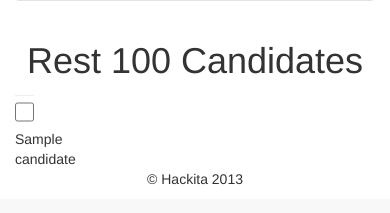
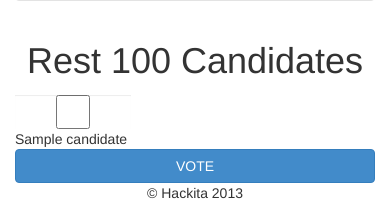
Before and after one commit to AriMeidan/Fantasy-Knesset, a Django app: template votes/templates/votes/index.html in a window 390 px wide. Shown: the part 651-864 px from the top of the page. Before the commit the page ends 836 px from the top, so only its background shows below. Run offline with Django 3.2, Linux system fonts and the light colour scheme; the template is opened without the code that fills it: most values are stand-ins (such as "Sample title", 1, 10 or a date in 2020).

Commit message:
Voting from checkbox in rest100 list are now entered to DB

```diff
--- a/votes/templates/votes/rest100.html
+++ b/votes/templates/votes/rest100.html
@@ -1,12 +1,13 @@
 <div class="container">
     <h1 align="center">Rest 100 Candidates</h1>
-      <form role="form">
+      <form role="form" method="post" action="{% url 'votes:batch_vote' %}" >
+        {% csrf_token %}
         <div class="row">
           {% for candidate in rest100 %}
-          <div class="col-md-3 col-xs-2 text-center">
+          <div class="col-md-3 col-xs-6">
             <div class="row">
              <div class="col-md-1 col-xs-9 text-right">
-              <input type="checkbox" placeholder=".col-xs-2" style="display: inline" class="form-control">
+              <input type="checkbox" name="candidate_checkbox" value="{{candidate.pk}}" placeholder=".col-xs-2" style="display: inline" class="form-control">
              </div>
            <div class="col-md-6 col-xs-9 text-left">
              <span style="display: inline" >{{candidate.name}}</span>
@@ -16,5 +17,6 @@
           </div>
           {% endfor %}
         </div>
+        <input class="btn btn-primary btn-block" type="submit" value="VOTE" />
       </form>
 </div>
--- a/votes/urls.py
+++ b/votes/urls.py
@@ -9,6 +9,9 @@ urlpatterns = patterns('',
 
 #     url(r'^$', views.IndexView.as_view(), name='index'),
     url(r'^$', views.index, name='index'),
+
+    #used for voting in a form
+    url(r'^votes/$', views.batch_vote, name='batch_vote'),
 
 
     url(r'^account/register/$', views.register, name='register'),
```
Also changed, not shown: votes/views.py (+18 -0 lines).
